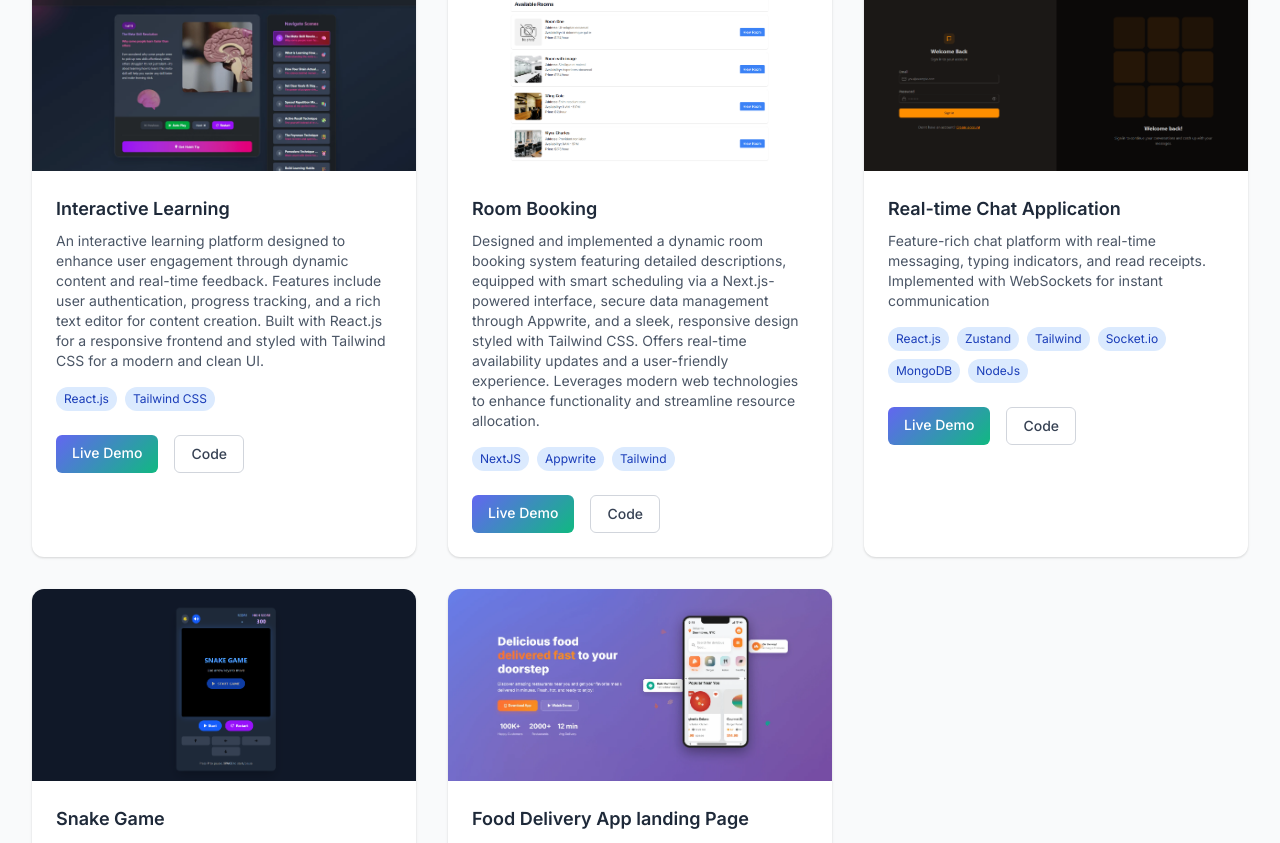
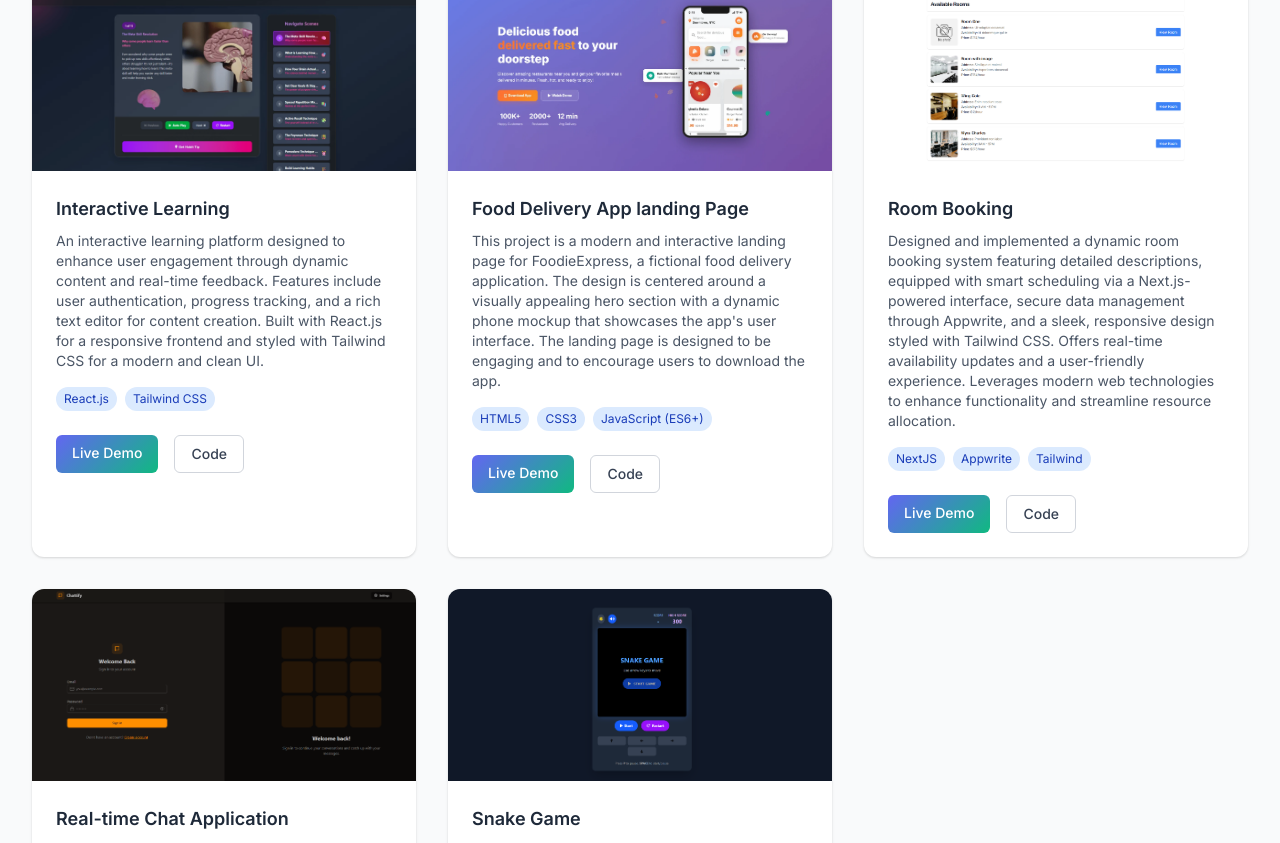
Before and after one commit to deoninja/myportfoli2, a React (Vite) app: page / in a window 1280 px wide. Shown: the part 2451-3294 px from the top of the page. Built offline with nearby package versions, Linux system fonts and the light colour scheme.

Commit message:
foodapp position

```diff
--- a/src/components/v2/ProjectsSection.jsx
+++ b/src/components/v2/ProjectsSection.jsx
@@ -63,6 +63,15 @@ function ProjectsSection() {
           liveDemo="https://productivity-hub-five.vercel.app/"
           codeRepo="https://github.com/deoninja/productivity-hub"
         />
+                  <ProjectCard
+          image={foodapp}
+          alt="Screenshot of food-delivery-app-landing"
+          title="Food Delivery App landing Page"
+          description="This project is a modern and interactive landing page for FoodieExpress, a fictional food delivery application. The design is centered around a visually appealing hero section with a dynamic phone mockup that showcases the app's user interface. The landing page is designed to be engaging and to encourage users to download the app."
+          tags={['HTML5', 'CSS3', 'JavaScript (ES6+)']}
+          liveDemo="https://food-delivery-app-landing.vercel.app/"
+          codeRepo="https://github.com/deoninja/food-delivery-app-landing"
+        />
         <ProjectCard
           image={booking}
           alt="Screenshot of E-commerce Platform"
@@ -90,15 +99,7 @@ function ProjectsSection() {
           liveDemo="https://snakegame-nine-omega.vercel.app/"
           codeRepo="https://github.com/deoninja/snakegame"
         />
-          <ProjectCard
-          image={foodapp}
-          alt="Screenshot of food-delivery-app-landing"
-          title="Food Delivery App landing Page"
-          description="This project is a modern and interactive landing page for FoodieExpress, a fictional food delivery application. The design is centered around a visually appealing hero section with a dynamic phone mockup that showcases the app's user interface. The landing page is designed to be engaging and to encourage users to download the app."
-          tags={['HTML5', 'CSS3', 'JavaScript (ES6+)']}
-          liveDemo="https://food-delivery-app-landing.vercel.app/"
-          codeRepo="https://github.com/deoninja/food-delivery-app-landing"
-        />
+
       </div>
     </section>
   );
```
